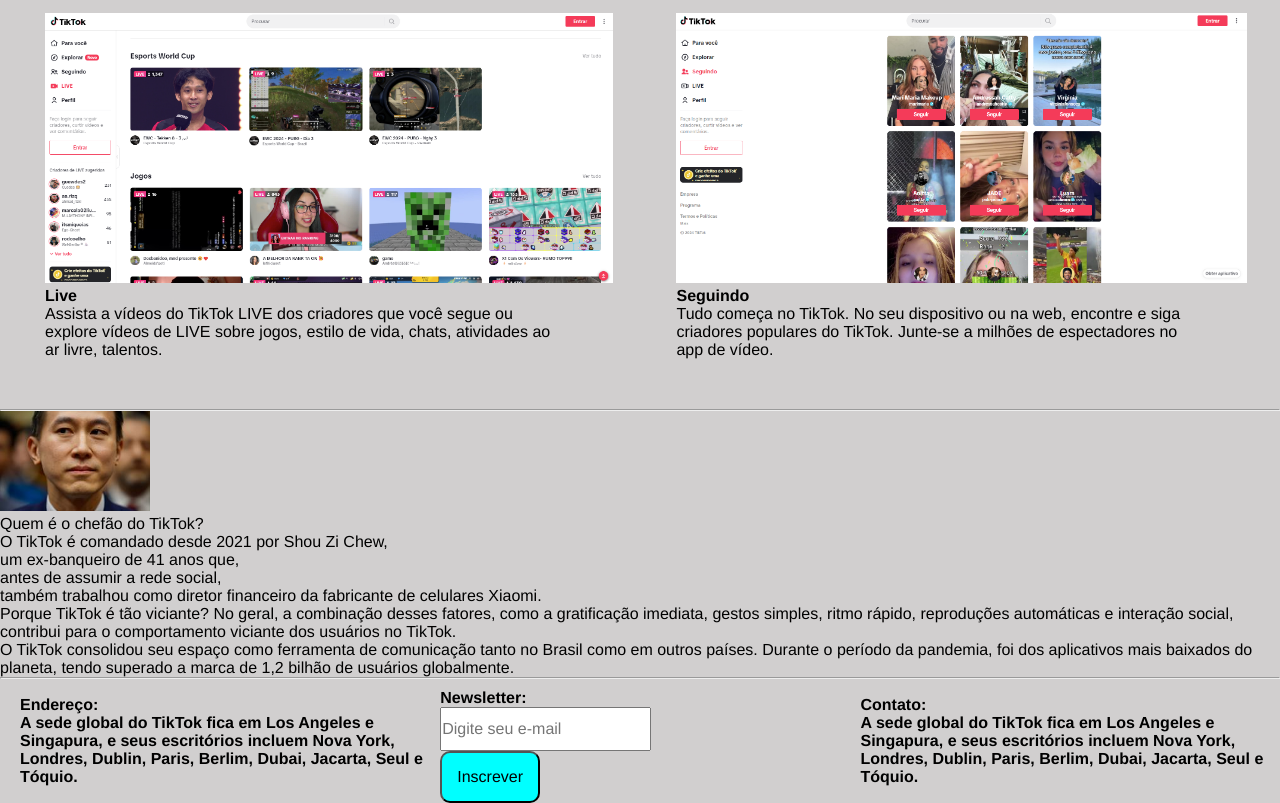
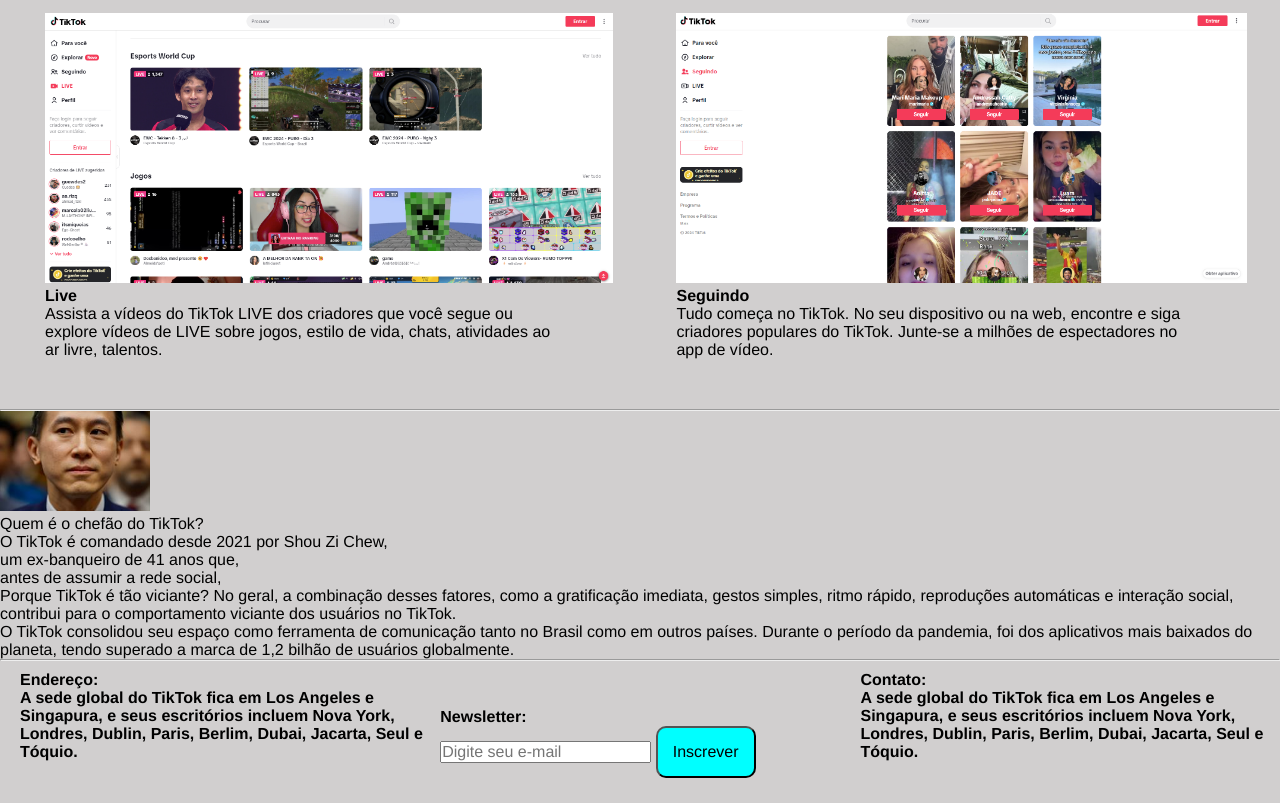
Before and after one commit to accularobotics/divulgacaoaap, a plain HTML site: page index.html in a window 1280 px wide. Shown: the part 1463-2266 px from the top of the page. After the commit the page ends 2241 px from the top, so only its background shows below. Drawn offline with Linux system fonts and the light colour scheme.

Commit message:
foto ceo

```diff
--- a/css/style.css
+++ b/css/style.css
@@ -87,7 +87,7 @@ footer article {
 
 footer input{
    display:flex;
-   /* display: inline-block; */
+    display: inline-block; */
    height: 40px;
    width:500px
    margin: 8px;
--- a/index.html
+++ b/index.html
@@ -83,9 +83,11 @@
                 <figure>
                     <img src="img/tik-tok_ceo.jpg" alt="icone" height="100px">
                 </figure>
-                <p>Quem é o chefão do TikTok?<br> O TikTok é comandado desde 2021 por Shou Zi Chew,<br> um ex-banqueiro de 41 anos que,<br> antes de assumir a rede social, <br>também trabalhou como diretor financeiro da fabricante de celulares Xiaomi.</p>
+                <p>Quem é o chefão do TikTok?<br> O TikTok é comandado desde 2021 por Shou Zi Chew,<br> um ex-banqueiro de 41 anos que,<br> antes de assumir a rede social, <br></p>
+
                 <p>Porque TikTok é tão viciante? No geral, a combinação desses fatores, como a gratificação imediata, gestos simples, ritmo rápido, reproduções automáticas e interação social, contribui para o comportamento viciante dos usuários no TikTok.</p>
                 <p>O TikTok consolidou seu espaço como ferramenta de comunicação tanto no Brasil como em outros países. Durante o período da pandemia, foi dos aplicativos mais baixados do planeta, tendo superado a marca de 1,2 bilhão de usuários globalmente.</p>
+
 
             </article>
         </section>
```
